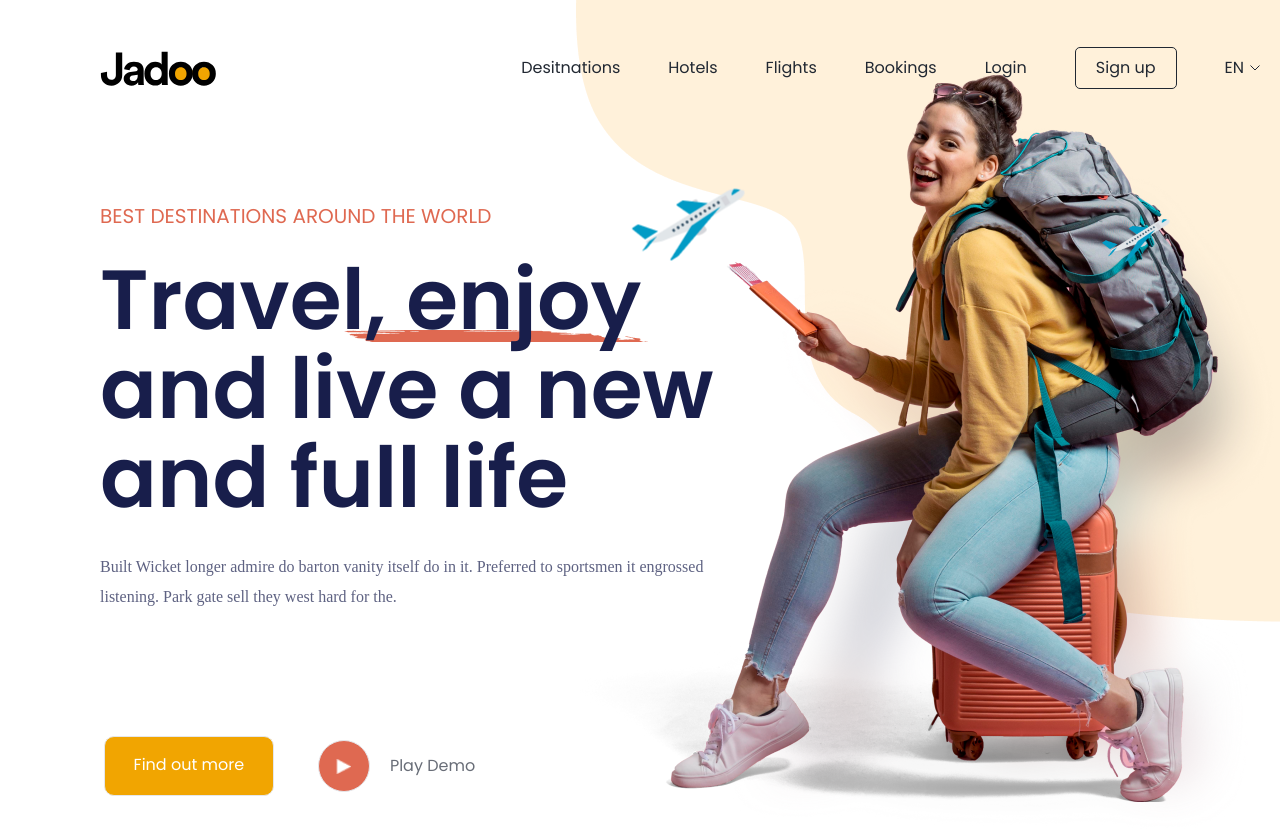
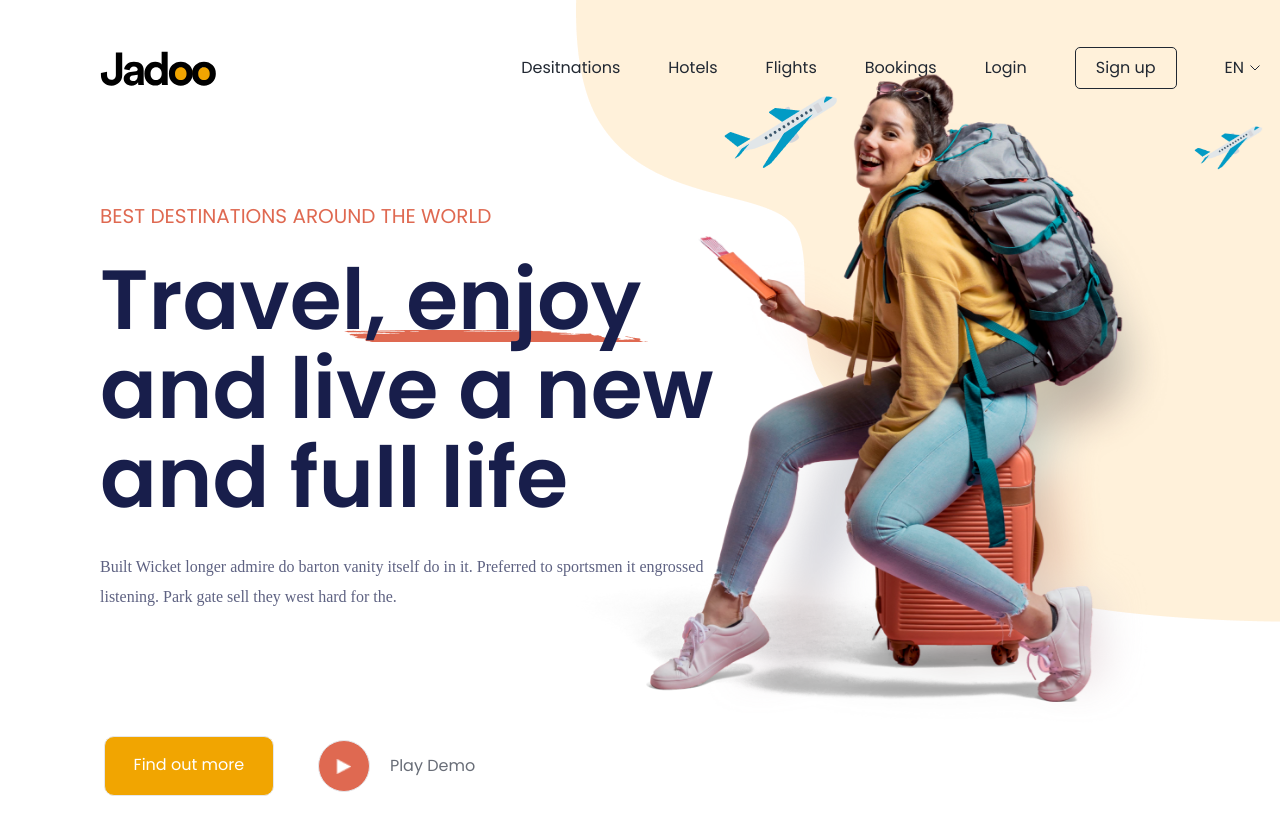
Before and after one commit to guratjatianom/jadoo-travel, a Next.js app: page / in a window 1280 px wide. Shown: the top 840 px of the page. Built offline with nearby package versions, Linux system fonts and the light colour scheme; a web font is replaced by a local one.

Commit message:
feat: menambahkan animation traveller

```diff
--- a/src/components/Hero/Hero.styled.ts
+++ b/src/components/Hero/Hero.styled.ts
@@ -4,14 +4,27 @@ export const movePlane = keyframes`
   0% {
     transform: translate(0, 0);
   }
-  50% {
+  100% {
     transform: translate(100px, -100px);
-  }
-  100% {
-    transform: translate(0, 0);
   }
 `;
 
 export const PlaneAnimation = styled.div`
-  animation: ${movePlane} 5s ease-in-out infinite;
+  animation: ${movePlane} 4s ease-in-out forwards;
+  animation-fill-mode: forwards;
 `;
+
+export const slideUp = keyframes`
+  0% {
+    transform: translateY(100px);
+    opacity: 0;
+  }
+  100% {
+    transform: translateY(0);
+    opacity: 1;
+  }
+`;
+
+export const TravellerAnimation = styled.div`
+  animation: ${slideUp} 2s ease-in-out forwards;
+`;
--- a/src/components/Hero/Hero.tsx
+++ b/src/components/Hero/Hero.tsx
@@ -7,7 +7,7 @@ import Deco from "@/assets/Hero/Deco.png";
 import Traveller from "@/assets/Hero/Traveller.png";
 import Plane from "@/assets/Hero/plane.png";
 import Navbar from "@/components/Common/Navbar/Navbar";
-import { PlaneAnimation } from "./Hero.styled";
+import { PlaneAnimation, TravellerAnimation } from "./Hero.styled";
 import { Text } from "@/components/Common";
 
 export default function Hero() {
@@ -43,7 +43,9 @@ export default function Hero() {
                     </div>
                 </div>
             </div>
-            <Image src={Traveller} alt="traveller" className="z-30 absolute left-[420px] top-[25px]" />
+            <TravellerAnimation className="z-30 absolute left-[420px] top-[25px]">
+                <Image src={Traveller} alt="traveller" />
+            </TravellerAnimation>
             <PlaneAnimation className="z-20 absolute top-[100px] left-[500px]">
                 <Image src={Plane} alt="plane" />
             </PlaneAnimation>
```
